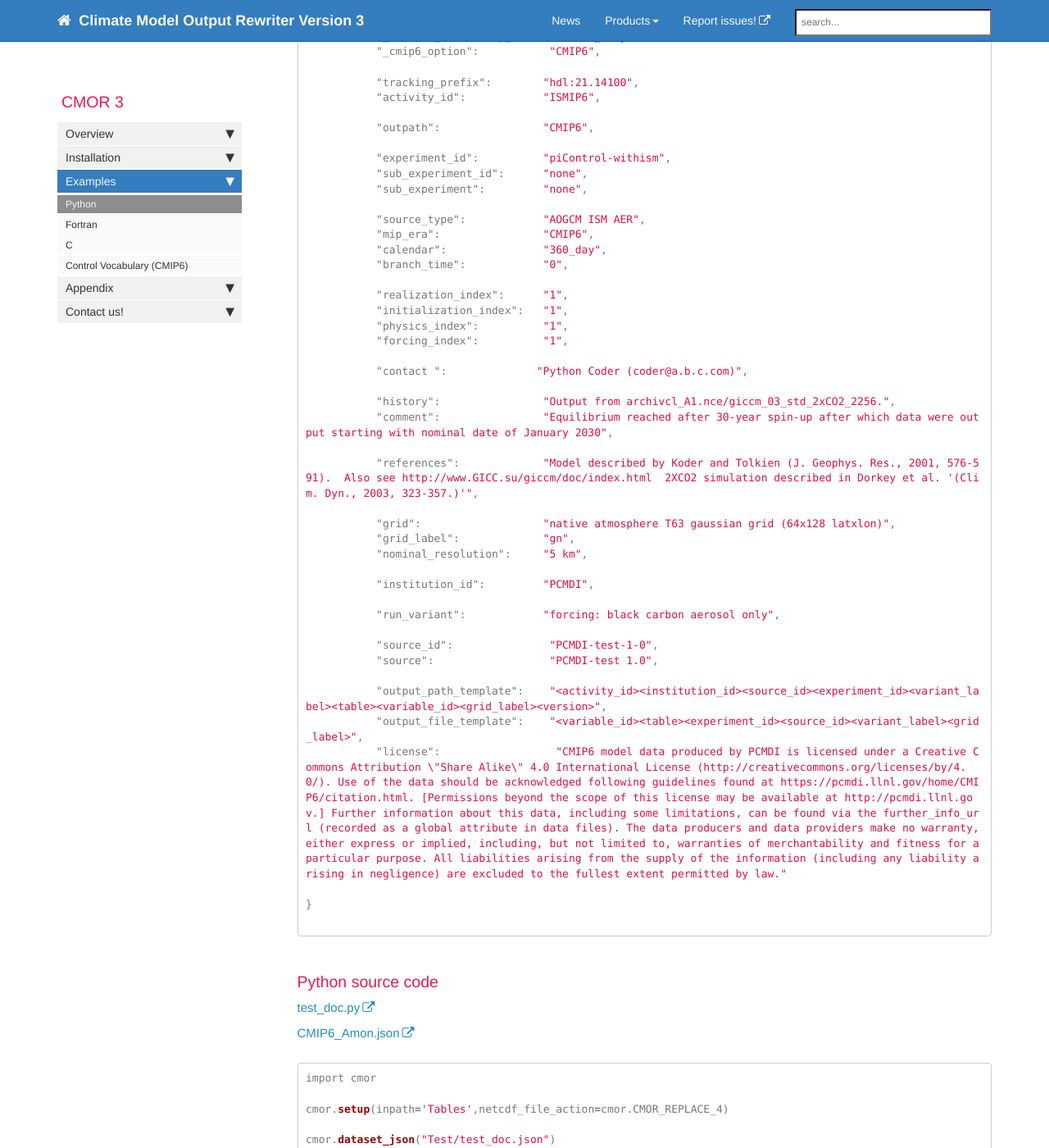
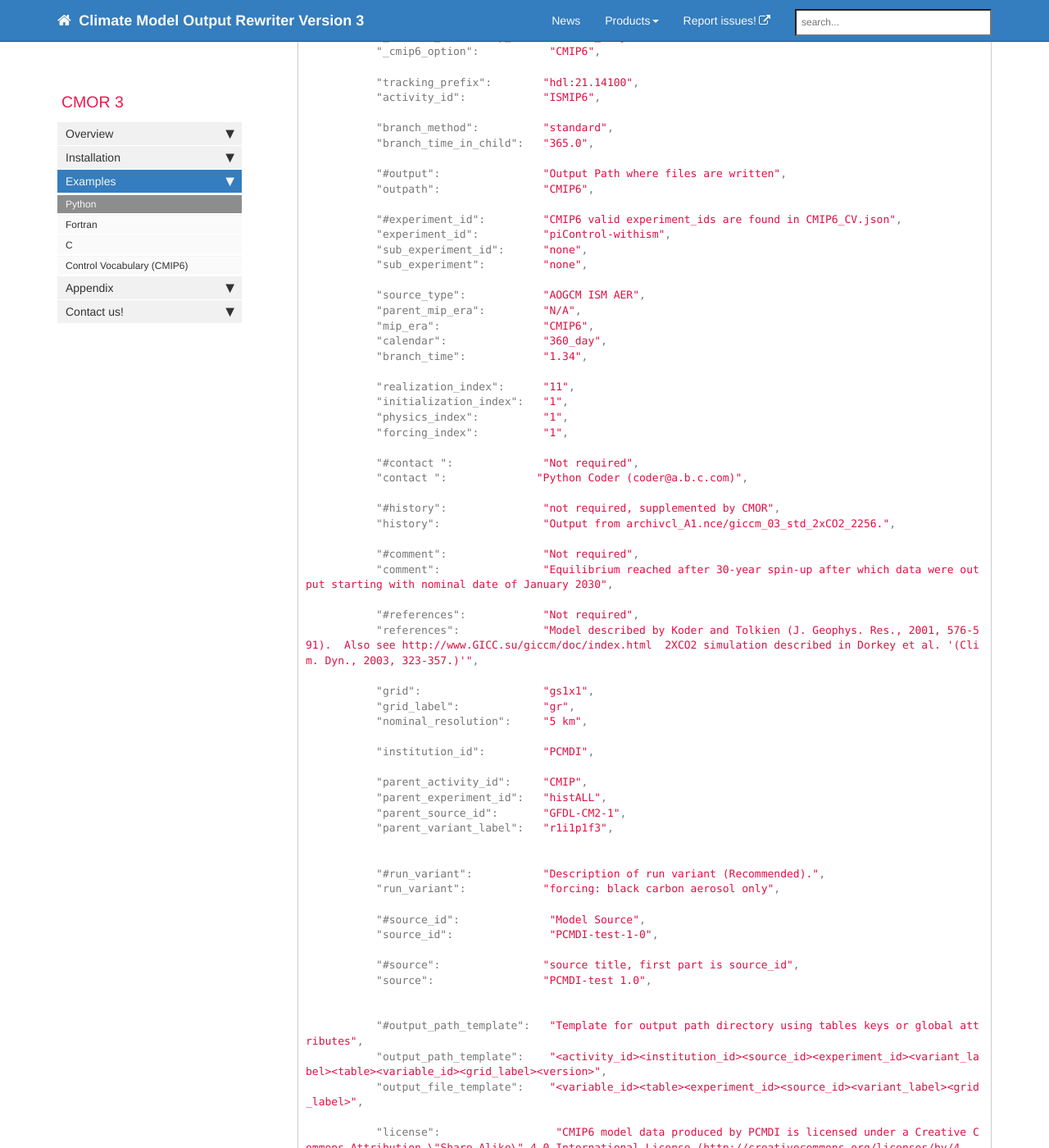
Before and after one commit to mauzey1/cmor3_documentation, a Jekyll site: the page built from mydoc/mydoc_cmor3_python.md, in a window 1280 px wide and 1400 px high, scrolled down 356 px. Shown: the whole window at 82% size. Built offline with Jekyll 4.4.1, drawn with Linux system fonts in a browser that asks for light colours; nearby versions of some CDN libraries; comment, search, counter and statistics services are not loaded; some of the changed text lies outside the part shown.

Commit message:
fix python example to use common_user_input json file (#23)

````diff
--- a/mydoc/mydoc_cmor3_python.md
+++ b/mydoc/mydoc_cmor3_python.md
@@ -8,7 +8,7 @@
 ### CMOR user Input
 
 
-[test_doc.json](https://github.com/PCMDI/cmor/blob/master/Test/test_doc.json)
+[common_user_input.json](https://github.com/PCMDI/cmor/blob/master/Test/common_user_input.json)
 
 ```json
 {
@@ -18,42 +18,66 @@
            "tracking_prefix":        "hdl:21.14100",
            "activity_id":            "ISMIP6",
 
+           "branch_method":          "standard",
+           "branch_time_in_child":   "365.0",
+
+           "#output":                "Output Path where files are written",
            "outpath":                "CMIP6",
 
+           "#experiment_id":         "CMIP6 valid experiment_ids are found in CMIP6_CV.json",
            "experiment_id":          "piControl-withism",
            "sub_experiment_id":      "none",
            "sub_experiment":         "none",
 
            "source_type":            "AOGCM ISM AER",
+           "parent_mip_era":         "N/A",
            "mip_era":                "CMIP6",
            "calendar":               "360_day",
-           "branch_time":            "0",
+           "branch_time":            "1.34",
 
-           "realization_index":      "1",
+           "realization_index":      "11",
            "initialization_index":   "1",
            "physics_index":          "1",
            "forcing_index":          "1",
 
+           "#contact ":              "Not required",
            "contact ":              "Python Coder (coder@a.b.c.com)",
 
+           "#history":               "not required, supplemented by CMOR",
            "history":                "Output from archivcl_A1.nce/giccm_03_std_2xCO2_2256.",
+
+           "#comment":               "Not required",
            "comment":                "Equilibrium reached after 30-year spin-up after which data were output starting with nominal date of January 2030",
 
+           "#references":            "Not required",
            "references":             "Model described by Koder and Tolkien (J. Geophys. Res., 2001, 576-591).  Also see http://www.GICC.su/giccm/doc/index.html  2XCO2 simulation described in Dorkey et al. '(Clim. Dyn., 2003, 323-357.)'",
 
-           "grid":                   "native atmosphere T63 gaussian grid (64x128 latxlon)",
-           "grid_label":             "gn",
+           "grid":                   "gs1x1",
+           "grid_label":             "gr",
            "nominal_resolution":     "5 km",
 
            "institution_id":         "PCMDI",
 
+           "parent_activity_id":     "CMIP",
+           "parent_experiment_id":   "histALL",
+           "parent_source_id":       "GFDL-CM2-1",
+           "parent_variant_label":   "r1i1p1f3",
+
+
+           "#run_variant":           "Description of run variant (Recommended).",
            "run_variant":            "forcing: black carbon aerosol only",
 
+           "#source_id":              "Model Source",
            "source_id":               "PCMDI-test-1-0",
-           "source":                  "PCMDI-test 1.0",
 
+           "#source":                "source title, first part is source_id",
+           "source":                 "PCMDI-test 1.0",
+
+
+           "#output_path_template":   "Template for output path directory using tables keys or global attributes",
            "output_path_template":    "<activity_id><institution_id><source_id><experiment_id><variant_label><table><variable_id><grid_label><version>",
            "output_file_template":    "<variable_id><table><experiment_id><source_id><variant_label><grid_label>",
+
            "license":                  "CMIP6 model data produced by PCMDI is licensed under a Creative Commons Attribution \"Share Alike\" 4.0 International License (http://creativecommons.org/licenses/by/4.0/). Use of the data should be acknowledged following guidelines found at https://pcmdi.llnl.gov/home/CMIP6/citation.html. [Permissions beyond the scope of this license may be available at http://pcmdi.llnl.gov.] Further information about this data, including some limitations, can be found via the further_info_url (recorded as a global attribute in data files). The data producers and data providers make no warranty, either express or implied, including, but not limited to, warranties of merchantability and fitness for a particular purpose. All liabilities arising from the supply of the information (including any liability arising in negligence) are excluded to the fullest extent permitted by law."
 
 }
@@ -72,7 +96,7 @@
 
 cmor.setup(inpath='Tables',netcdf_file_action=cmor.CMOR_REPLACE_4)
 
-cmor.dataset_json("Test/test_doc.json")
+cmor.dataset_json("Test/common_user_input.json")
 
 table='CMIP6_Amon.json'
 cmor.load_table(table)
@@ -97,4 +121,6 @@
 outfile=cmor.close(varid, file_name=True)
 print "File written: ",outfile
 cmor.close()
+
+
 ```
````
